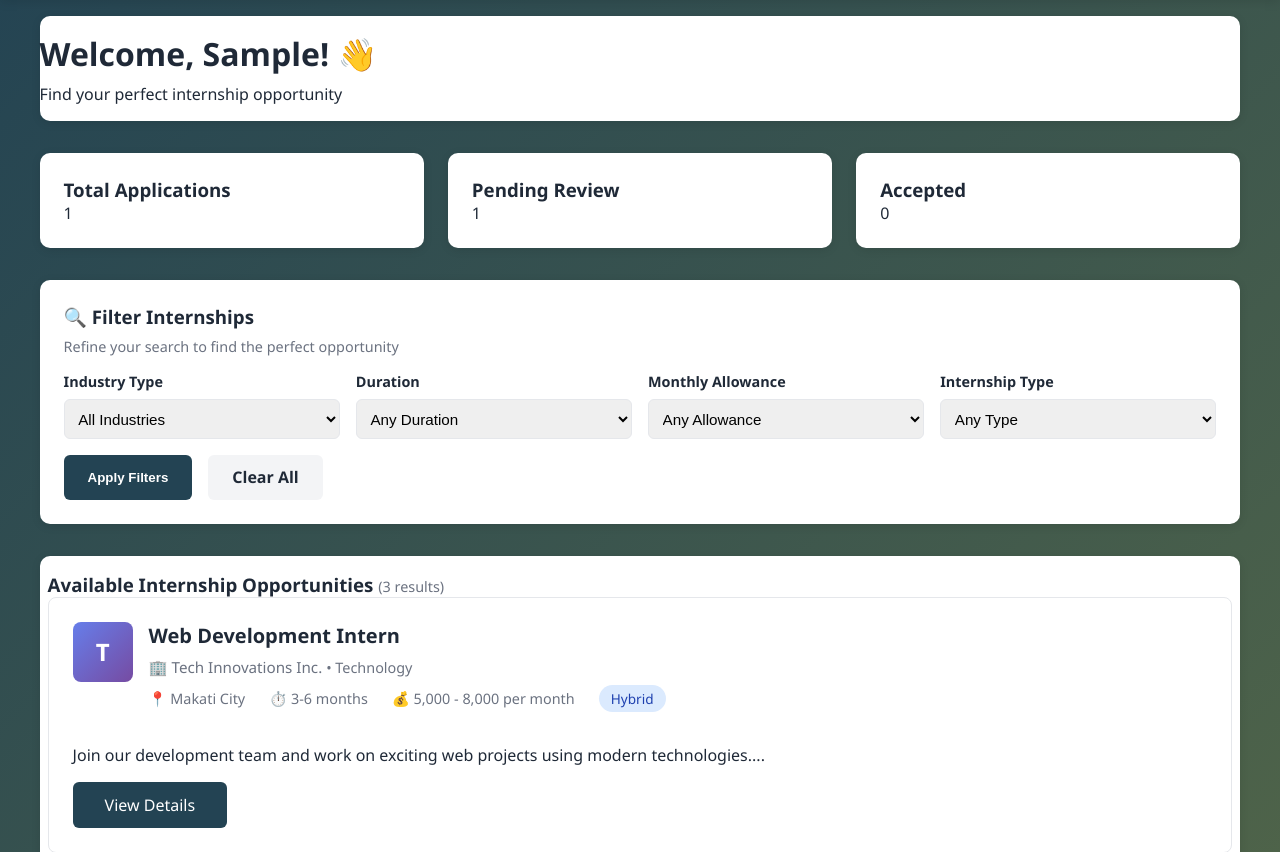
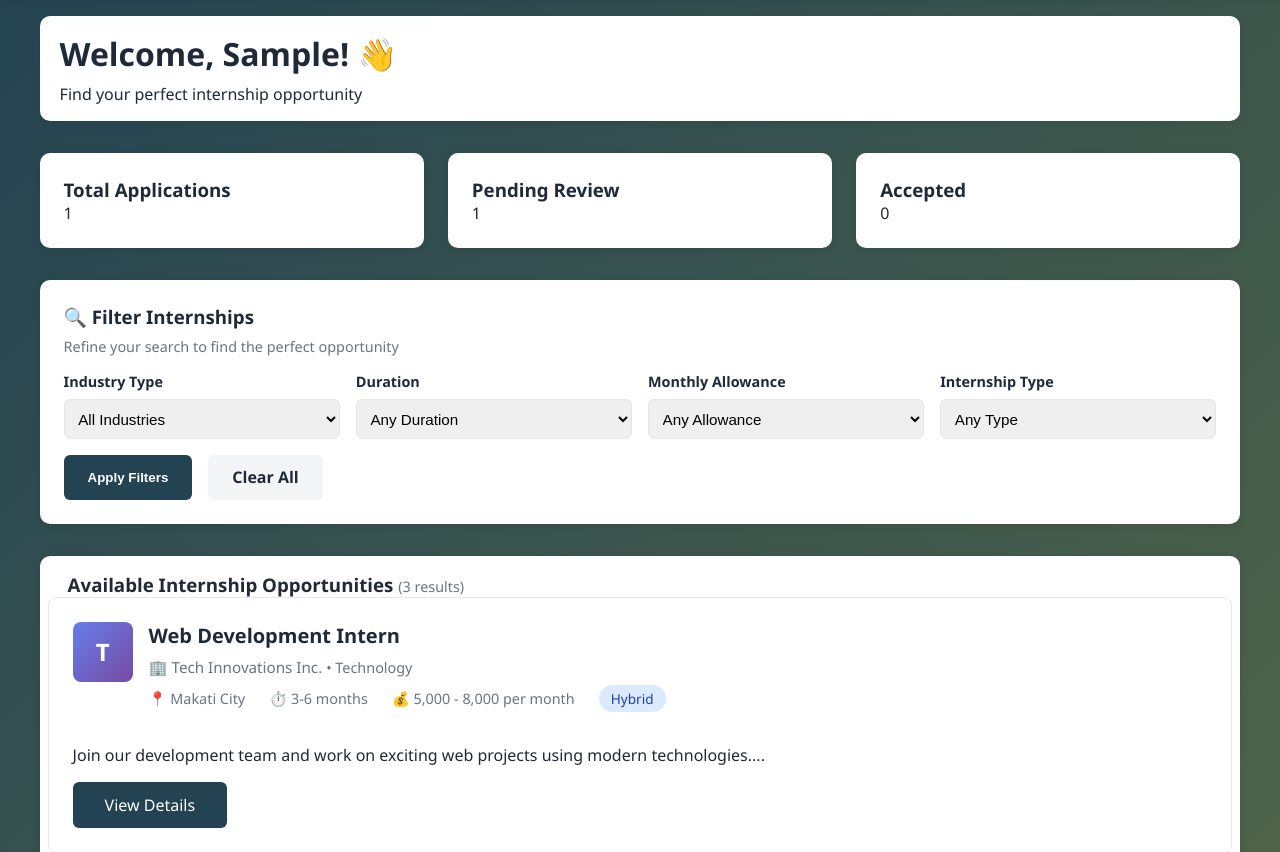
Before and after one commit to Leannnnnnnnn/FirstStep, a PHP site: page /student_dashboard.php in a window 1280 px wide. Shown: the part 84-936 px from the top of the page. Run offline with PHP 8.4, Linux system fonts and the light colour scheme; the visitor is signed in with stand-in values (Sample User, id 1); data comes from the database, SQL or seed files in the repository; tables that the repository leaves empty hold one stand-in row (values such as "Sample post").

Commit message:
Margin-Left

```diff
--- a/student_dashboard.php
+++ b/student_dashboard.php
@@ -80,7 +80,7 @@ $accepted_applications = $conn->query("SELECT COUNT(*) as total FROM application
         <div class="dashboard-container">
             <div class="dashboard-header">
                 <h2>Welcome, <?php echo htmlspecialchars($first_name); ?>! 👋</h2>
-                <p>Find your perfect internship opportunity</p>
+                <p style="margin-left: 20px;">Find your perfect internship opportunity</p>
             </div>
             <div class="dashboard-stats">
                 <div class="stat-card"><h3>Total Applications</h3><p class="stat-number"><?php echo $total_applications; ?></p></div>
@@ -151,7 +151,7 @@ $accepted_applications = $conn->query("SELECT COUNT(*) as total FROM application
                 </form>
             </div>
             <div class="dashboard-content">
-                <h3>Available Internship Opportunities <?php if ($internships->num_rows > 0): ?><span style="color: var(--gray); font-size: 0.9rem; font-weight: normal;">(<?php echo $internships->num_rows; ?> results)</span><?php endif; ?></h3>
+                <h3 style= "margin-left: 20px;" >Available Internship Opportunities <?php if ($internships->num_rows > 0): ?><span style="color: var(--gray); font-size: 0.9rem; font-weight: normal;">(<?php echo $internships->num_rows; ?> results)</span><?php endif; ?></h3>
                 <div class="internship-list">
                     <?php if ($internships->num_rows > 0): while ($internship = $internships->fetch_assoc()): ?>
                         <div class="internship-card">
--- a/styles.css
+++ b/styles.css
@@ -425,6 +425,7 @@ main {
 }
 
 .dashboard-header h2 {
+    margin-left: 20px;
     font-size: 2rem;
     margin-bottom: 0.5rem;
 }
```
